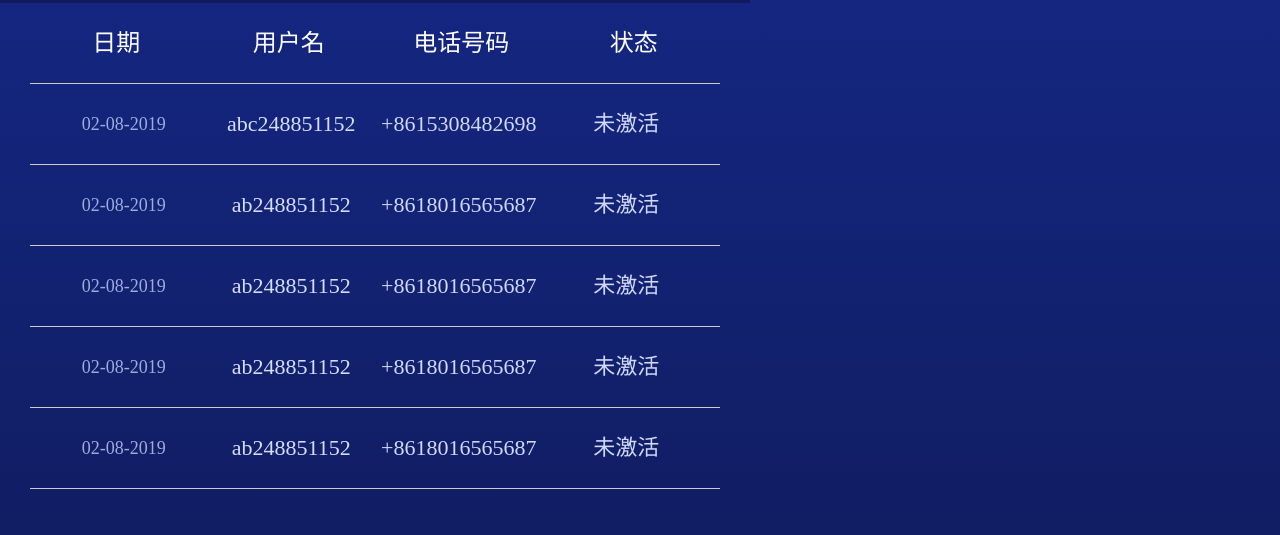
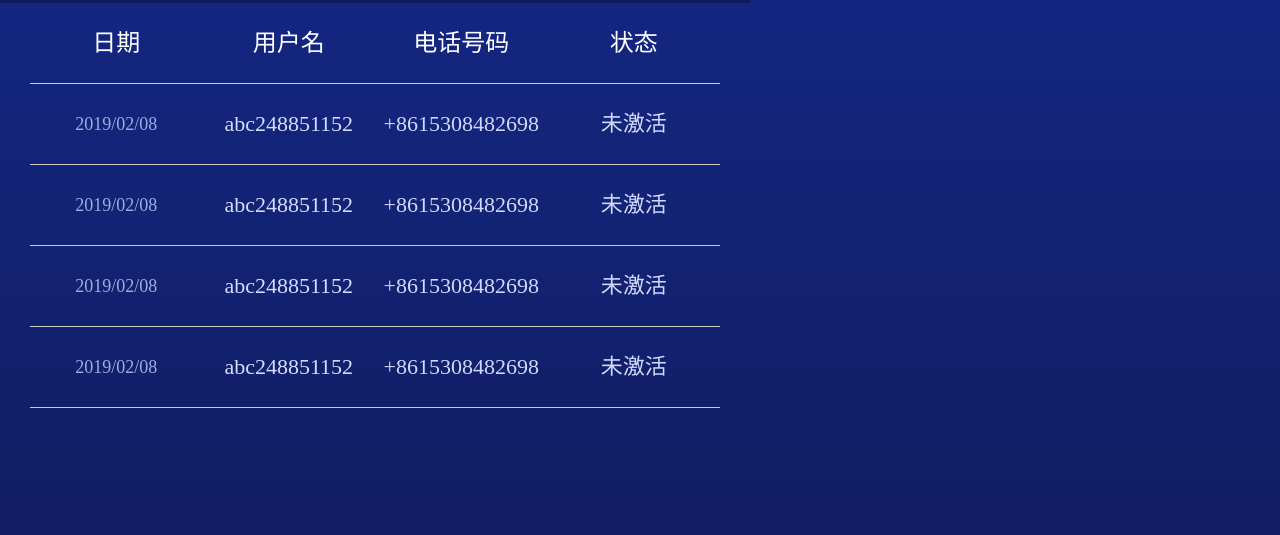
Before and after one commit to zhifengnetwork/HTDweb, a plain HTML site: page home/directDrive.html in a window 1280 px wide. Shown: the part 85-620 px from the top of the page. Drawn offline with Linux system fonts and the light colour scheme; a web font is replaced by a local one.

Commit message:
第二阶段

```diff
--- a/css/home/directDrive.css
+++ b/css/home/directDrive.css
@@ -13,7 +13,7 @@ body {max-width: 750px;}
 .wtf_nav1{line-height: 0.8rem;border-bottom: 0.01rem solid #ccc;}
 
 .wtf_list{}
-.wtf_list1{border-bottom: 0.01rem solid #ccc;padding:0 0.1rem;-moz-box-sizing: border-box;-webkit-box-sizing: border-box;display: -webkit-box;display: flex;display: -moz-box;	display: -ms-flexbox;display: -webkit-flex;	}
+.wtf_list1{border-bottom: 0.01rem solid #ccc;/*padding:0 0.1rem;*/-moz-box-sizing: border-box;-webkit-box-sizing: border-box;display: -webkit-box;display: flex;display: -moz-box;	display: -ms-flexbox;display: -webkit-flex;	}
 .wtf_list1 p{display: inline-block;line-height: 0.8rem; -moz-box-flex: 1;-webkit-box-flex: 1;-ms-flex: 1;flex: 1;-webkit-flex: 1;text-align: center;}
 .wtf_list1 p:nth-child(1){font-size: 0.18rem;color: #9dadde;}
 .wtf_list1 p:nth-child(2){font-size: 0.22rem;color: #d5ddff;}
--- a/css/wallet/wallet.css
+++ b/css/wallet/wallet.css
@@ -130,9 +130,9 @@ th,td{
 	font-size: .35rem;
 }
 .assetPopup .iconfont {
-	position: fixed;
-	top: 2.7rem;
-	right: .4rem;
+	position: absolute;
+	top: 0;
+	right: 0;
 	font-size: .75rem;
 }
 
--- a/home/directDrive.html
+++ b/home/directDrive.html
@@ -32,33 +32,27 @@
 		<div class="wtf_wrap">
 			<div class="wtf_list">
 				<div class="wtf_list1">
-					<p>02-08-2019</p>
+					<p>2019/02/08</p>
 					<p>abc248851152</p>
 					<p>+8615308482698</p>
 					<p>未激活</h3>
 				</div>
 				<div class="wtf_list1">
-					<p>02-08-2019</p>
-					<p>ab248851152</p>
-					<p>+8618016565687</p>
+					<p>2019/02/08</p>
+					<p>abc248851152</p>
+					<p>+8615308482698</p>
 					<p>未激活</h3>
 				</div>
 				<div class="wtf_list1">
-					<p>02-08-2019</p>
-					<p>ab248851152</p>
-					<p>+8618016565687</p>
+					<p>2019/02/08</p>
+					<p>abc248851152</p>
+					<p>+8615308482698</p>
 					<p>未激活</h3>
 				</div>
-					<div class="wtf_list1">
-					<p>02-08-2019</p>
-					<p>ab248851152</p>
-					<p>+8618016565687</p>
-					<p>未激活</h3>
-				</div>
-					<div class="wtf_list1">
-					<p>02-08-2019</p>
-					<p>ab248851152</p>
-					<p>+8618016565687</p>
+				<div class="wtf_list1">
+					<p>2019/02/08</p>
+					<p>abc248851152</p>
+					<p>+8615308482698</p>
 					<p>未激活</h3>
 				</div>
 			</div>
```
Also changed, not shown: home/index.html (+2 -2 lines), wallet/wallet.html (+8 -11 lines).
